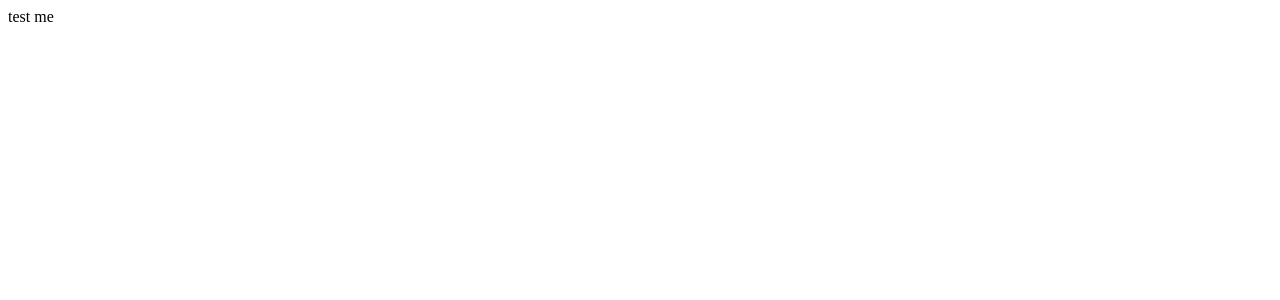
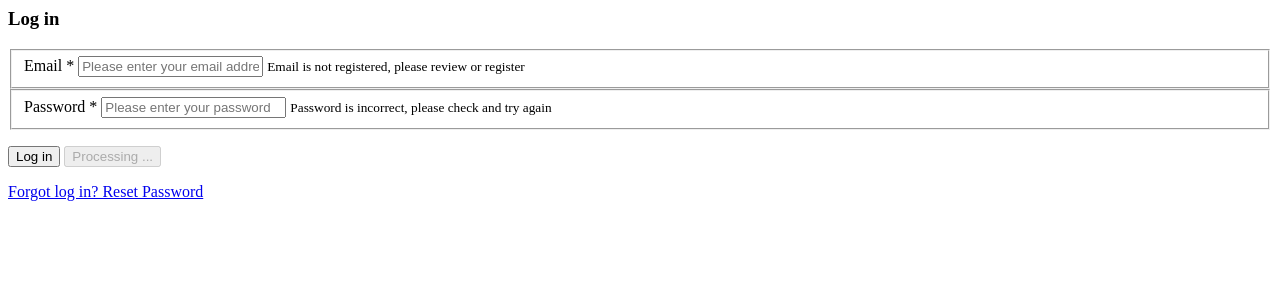
Before and after one commit to shinjo77/angularjs-es6-initial, a PHP site: page /src/login/login.html in a window 1280 px wide. Before the commit the part shown is almost empty. Shown: the top 300 px of the page. Run offline with PHP 8.4, Linux system fonts and the light colour scheme.

Commit message:
Initialising

```diff
--- a/package.json
+++ b/package.json
@@ -13,6 +13,7 @@
     "@babel/core": "^7.0.0-beta.35",
     "@babel/preset-env": "^7.0.0-beta.35",
     "angular": "^1.6.7",
+    "angular-route": "^1.6.8",
     "babel": "^6.23.0",
     "babel-loader": "^8.0.0-beta.0",
     "bootstrap": "^4.0.0-beta.2",
@@ -27,8 +28,7 @@
     "sass-loader": "^6.0.6",
     "style-loader": "^0.19.1",
     "webpack": "^3.10.0",
-    "webpack-dev-server": "^2.9.7",
-    "webpack-route": "^1.6.7"
+    "webpack-dev-server": "^2.9.7"
   },
   "repository": {
     "type": "git",
--- a/src/login/login.controller.js
+++ b/src/login/login.controller.js
@@ -1,10 +1,7 @@
 import '../common/variable.js';
-// C:\Projects\myAPp\angularjs-es6-initial\src\common\variable.js
 class loginController {
 
     constructor() {
-        // alert('test1');
-        // this._title = title;
         this.$onInit();
     }
 
--- a/src/login/login.html
+++ b/src/login/login.html
@@ -1,3 +1,44 @@
 <div class="container" id="mainView">
-    test me
+    <form id="login_form" name="login_form" ng-submit="$ctrl.login()" validate>
+
+    <div class="row justify-content-md-center">
+        <div class="col-md-8">
+            <div class="containBox clearfix text-center">
+                <!-- <img src="./img/logo.png" class="toplogo" width="400"> -->
+                <h3>Log in</h3>
+            </div>
+        </div>
+    </div>
+    <div class="row justify-content-md-center">
+        <div class="col-md-8">
+            <div class="containBox clearfix">
+                <fieldset class="form-group">
+                    <label for="username">Email *</label>
+                    <input type="email" name="email" id="email" placeholder="Please enter your email address" ng-model="email" class="form-control sq-form-field" required />
+                    <span ng-show="$ctrl.login_form.email.$touched && $ctrl.login_form.email.$invalid" class="error"><small>Email is not registered, please review or register</small></span>
+                </fieldset>
+                <fieldset class="form-group">
+                    <label for="password">Password *</label>
+                    <input type="password" name="password" id="password" ng-model="password" placeholder="Please enter your password" class="form-control sq-form-field" required />
+                    <span ng-show="$ctrl.login_form.password.$touched && $ctrl.login_form.password.$invalid" class="error"><small>Password is incorrect, please check and try again</small></span>
+                </fieldset>
+            </div>
+        </div>
+    </div>
+    <div class="row justify-content-md-center">
+        <div class="col-md-8">
+            <div class="containBox clearfix text-center">
+                <p>
+                    <button class="btn btn-success" type="submit" ng-hide="processing" ng-disabled="$ctrl.login_form.$invalid">Log in</button>
+                    <button ng-show="processing" class="btn btn-primary" disabled>Processing ...</button>
+                </p>
+
+                <!--<h3>New to icomp.li?</h3>-->
+                <p>
+                    <a href="./new_password" class="btn btn-outline-primary">Forgot log in? Reset Password</a>
+                </p>
+            </div>
+        </div>
+    </div>
+    </form>
 </div>
--- a/src/login/login.php
+++ b/src/login/login.php
@@ -1,2 +1 @@
-test
 <app-login><app-login>
```
Also changed, not shown: src/login/login.component.js (+0 -29 lines).
